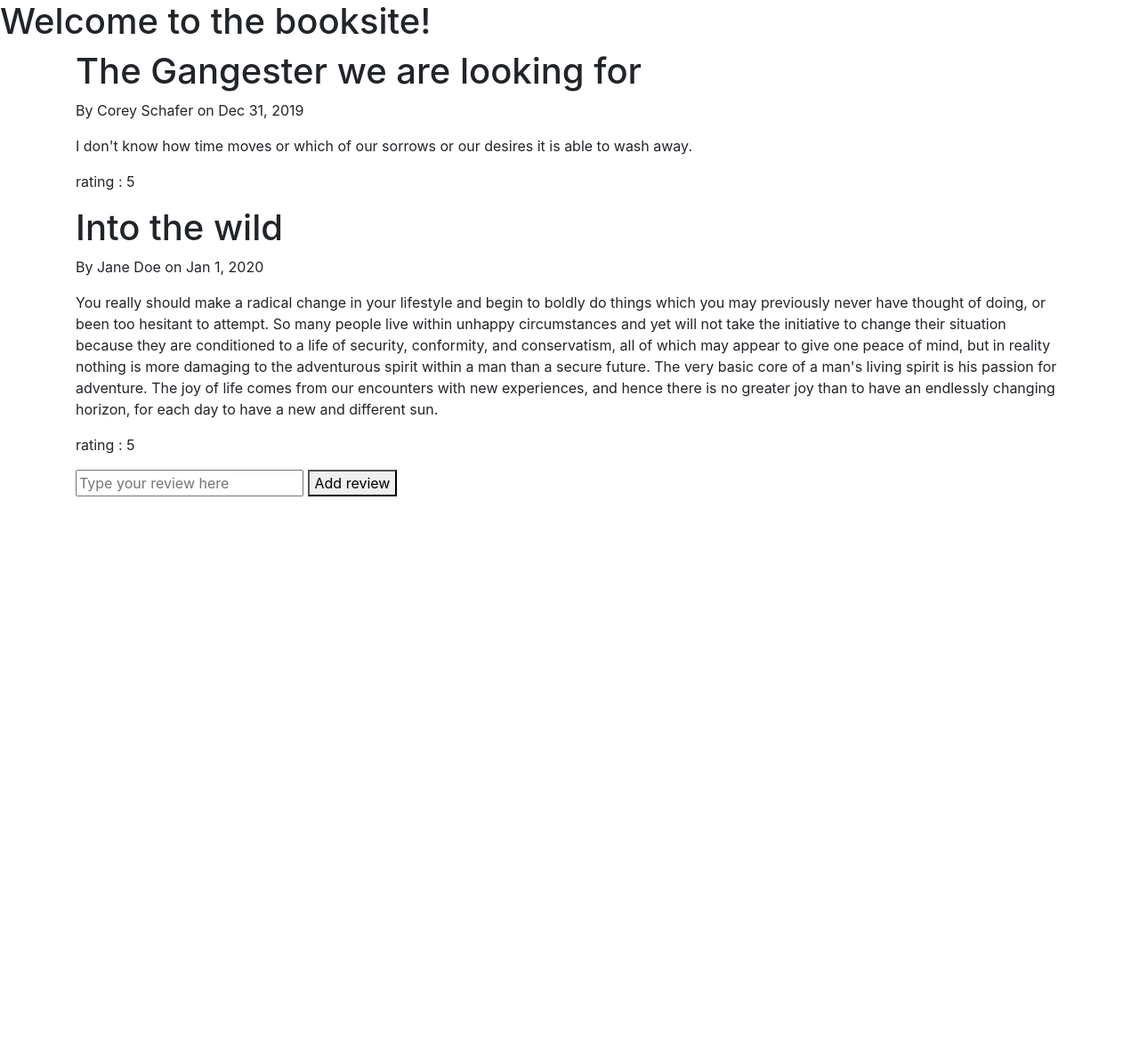
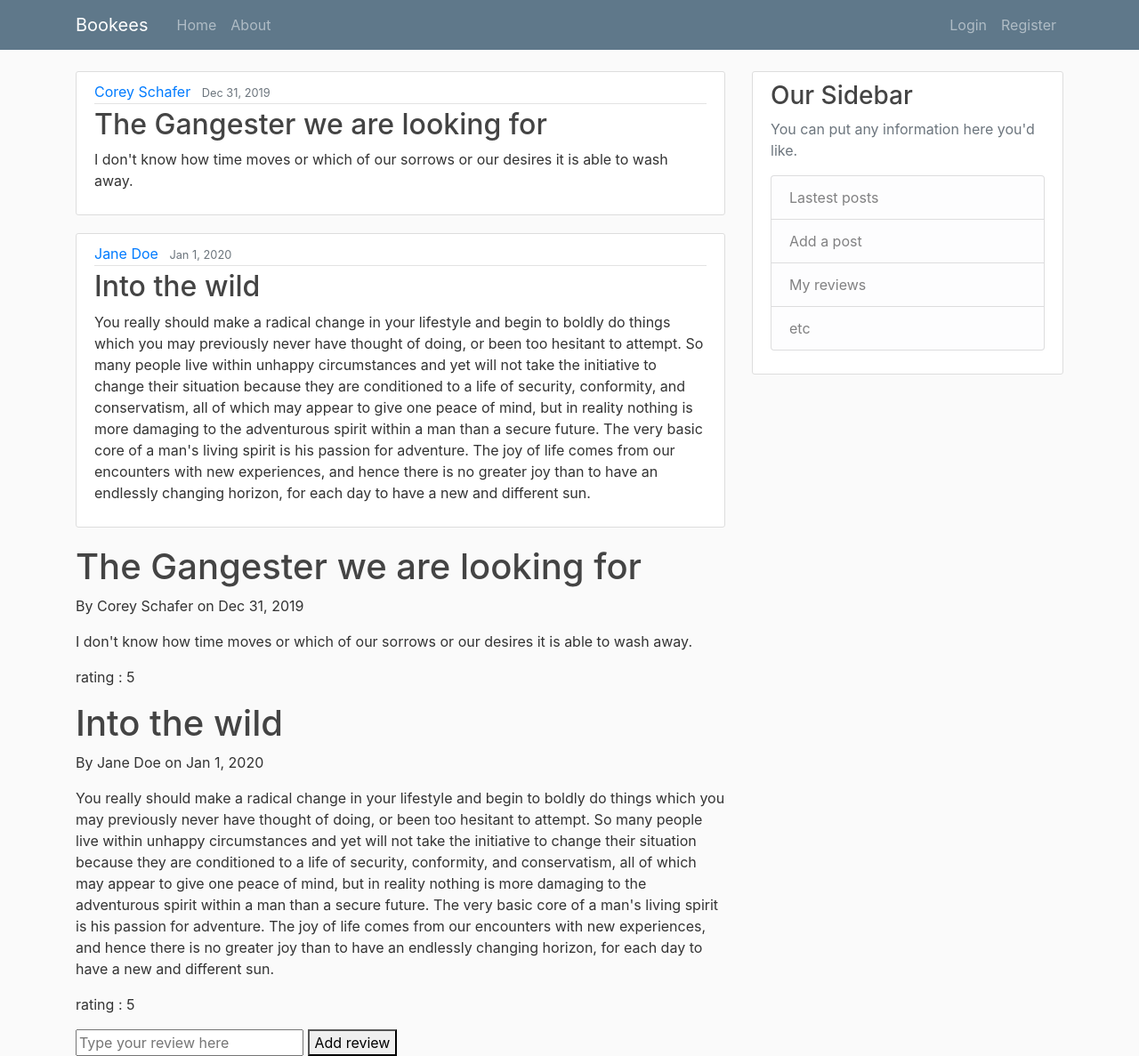
Before and after one commit to wwwangzhou/booksite, a Flask app: page / in a window 1280 px wide. Shown: the whole page at 89% size. Before the commit the page ends 558 px from the top, so only its background shows below. Run offline with Flask 2, Linux system fonts and the light colour scheme; parts of the project's set-up code (start-up, migrations or seed data) failed here and were passed over; some libraries are stand-ins or nearby versions.

Commit message:
加入导航栏

```diff
--- a/application.py
+++ b/application.py
@@ -1,6 +1,6 @@
 import os,datetime, csv
 
-from flask import Flask,render_template, session, request
+from flask import Flask,render_template, session, request, url_for
 from flask_session import Session
 from sqlalchemy import create_engine
 from sqlalchemy.orm import scoped_session, sessionmaker
--- /dev/null
+++ b/static/main.css
@@ -0,0 +1,80 @@
+body {
+  background: #fafafa;
+  color: #333333;
+  margin-top: 5rem;
+}
+
+h1, h2, h3, h4, h5, h6 {
+  color: #444444;
+}
+
+.bg-steel {
+  background-color: #5f788a;
+}
+
+.site-header .navbar-nav .nav-link {
+  color: ##ff69b4;
+}
+
+.site-header .navbar-nav .nav-link:hover {
+  color: #ffffff;
+}
+
+.site-header .navbar-nav .nav-link.active {
+  font-weight: 500;
+}
+
+.content-section {
+  background: #ffffff;
+  padding: 10px 20px;
+  border: 1px solid #dddddd;
+  border-radius: 3px;
+  margin-bottom: 20px;
+}
+
+.article-title {
+  color: #444444;
+}
+
+a.article-title:hover {
+  color: #428bca;
+  text-decoration: none;
+}
+
+.article-content {
+  white-space: pre-line;
+}
+
+.article-img {
+  height: 65px;
+  width: 65px;
+  margin-right: 16px;
+}
+
+.article-metadata {
+  padding-bottom: 1px;
+  margin-bottom: 4px;
+  border-bottom: 1px solid #e3e3e3
+}
+
+.article-metadata a:hover {
+  color: #333;
+  text-decoration: none;
+}
+
+.article-svg {
+  width: 25px;
+  height: 25px;
+  vertical-align: middle;
+}
+
+.account-img {
+  height: 125px;
+  width: 125px;
+  margin-right: 20px;
+  margin-bottom: 16px;
+}
+
+.account-heading {
+  font-size: 2.5rem;
+}
--- a/templates/index.html
+++ b/templates/index.html
@@ -4,9 +4,19 @@
 
 {% block heading %} {{ headline }} {% endblock %}
 
+
 {% block body %}
-   {% for review in reviews %}
-      <li>{{ review }}</li>
+   {% for post in posts %}
+      <article class="media content-section">
+        <div class="media-body">
+          <div class="article-metadata">
+            <a class="mr-2" href="#">{{ post.user_name }}</a>
+            <small class="text-muted">{{ post.date_reviewed }}</small>
+          </div>
+          <h2><a class="article-title" href="#">{{ post.book_title }}</a></h2>
+          <p class="article-content">{{ post.comment }}</p>
+        </div>
+      </article>
    {% endfor %}
 
    {% for post in posts %}
@@ -16,6 +26,10 @@
       <p>rating : {{post.rating}}</p>
    {% endfor %}
 
+   {% for review in reviews %}
+      <li>{{ review }}</li>
+   {% endfor %}
+
    <form action="{{ url_for('index') }}" method="post">
        <input type="text" name="review" placeholder="Type your review here">
        <button>Add review</button>
--- a/templates/layout.html
+++ b/templates/layout.html
@@ -18,11 +18,49 @@
 </head>
 
 <body>
-        <h1>{% block heading %}{% endblock %}</h1>
+	<!-- Navigation bar -->
+	<header class="site-header">
+		<nav class="navbar navbar-expand-md navbar-dark bg-steel fixed-top">
+			<div class="container">
+				<a class="navbar-brand mr-4" href="/">Bookees</a>
+				<button class="navbar-toggler" type="button" data-toggle="collapse" data-target="#navbarToggle" aria-controls="navbarToggle" aria-expanded="false" aria-label="Toggle navigation">
+					<span class="navbar-toggler-icon"></span>
+				</button>
+				<div class="collapse navbar-collapse" id="navbarToggle">
+					<div class="navbar-nav mr-auto">
+						<a class="nav-item nav-link" href="/">Home</a>
+						<a class="nav-item nav-link" href="/about">About</a>
+					</div>
+					<!-- Navbar Right Side -->
+					<div class="navbar-nav">
+						<a class="nav-item nav-link" href="/login">Login</a>
+						<a class="nav-item nav-link" href="/register">Register</a>
+					</div>
+				</div>
+			</div>
+		</nav>
+	</header>
 
-		  <div class="container">
+	<main role="main" class="container">
+	  <div class="row">
+	    <div class="col-md-8">
 	      {% block body %}{% endblock %}
 	    </div>
+	    <div class="col-md-4">
+	      <div class="content-section">
+	        <h3>Our Sidebar</h3>
+	        <p class='text-muted'>You can put any information here you'd like.
+	          <ul class="list-group">
+	            <li class="list-group-item list-group-item-light">Lastest posts</li>
+	            <li class="list-group-item list-group-item-light">Add a post</li>
+	            <li class="list-group-item list-group-item-light">My reviews</li>
+	            <li class="list-group-item list-group-item-light">etc</li>
+	          </ul>
+	        </p>
+	      </div>
+	    </div>
+	  </div>
+	</main>
 
 	<!-- Optional JavaScript -->
 	<!-- jQuery first, then Popper.js, then Bootstrap JS -->
```
Also changed, not shown: 2 other files. Lines whose indentation alone changed are shown as unchanged.
